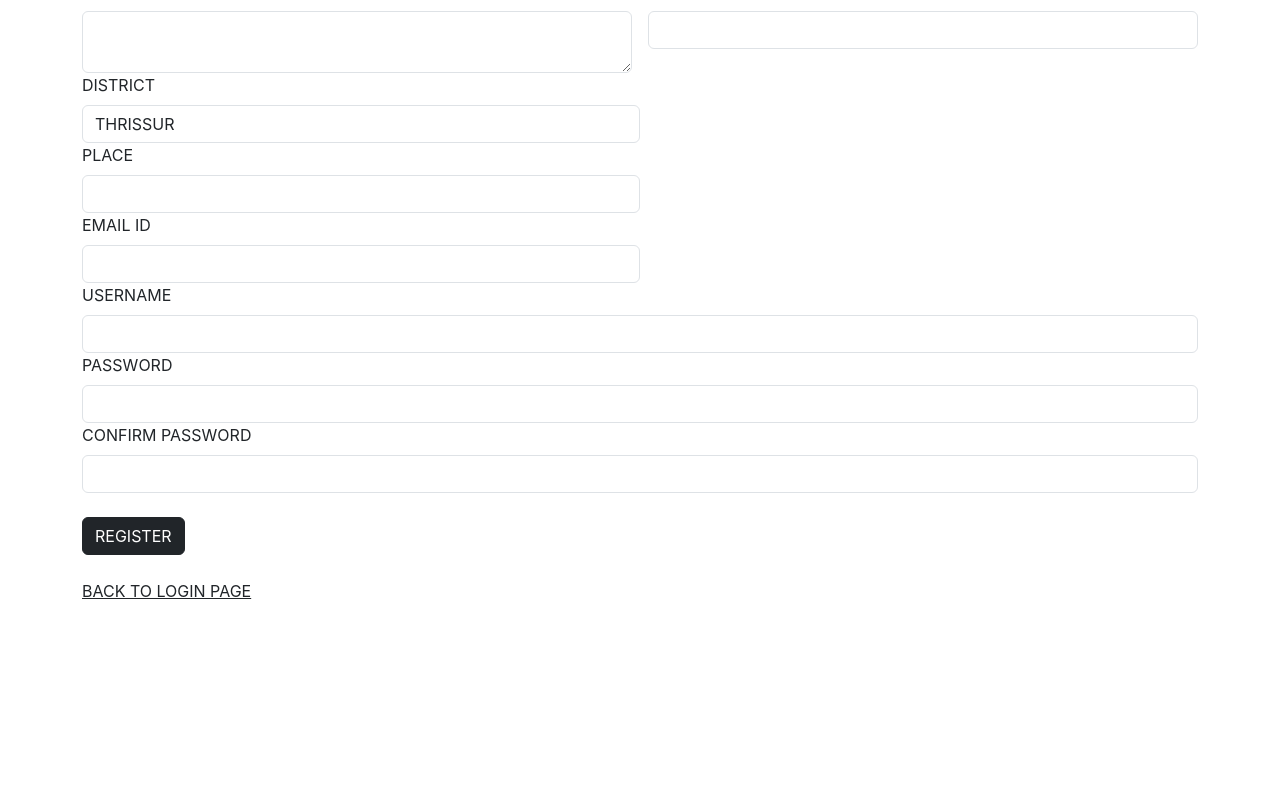
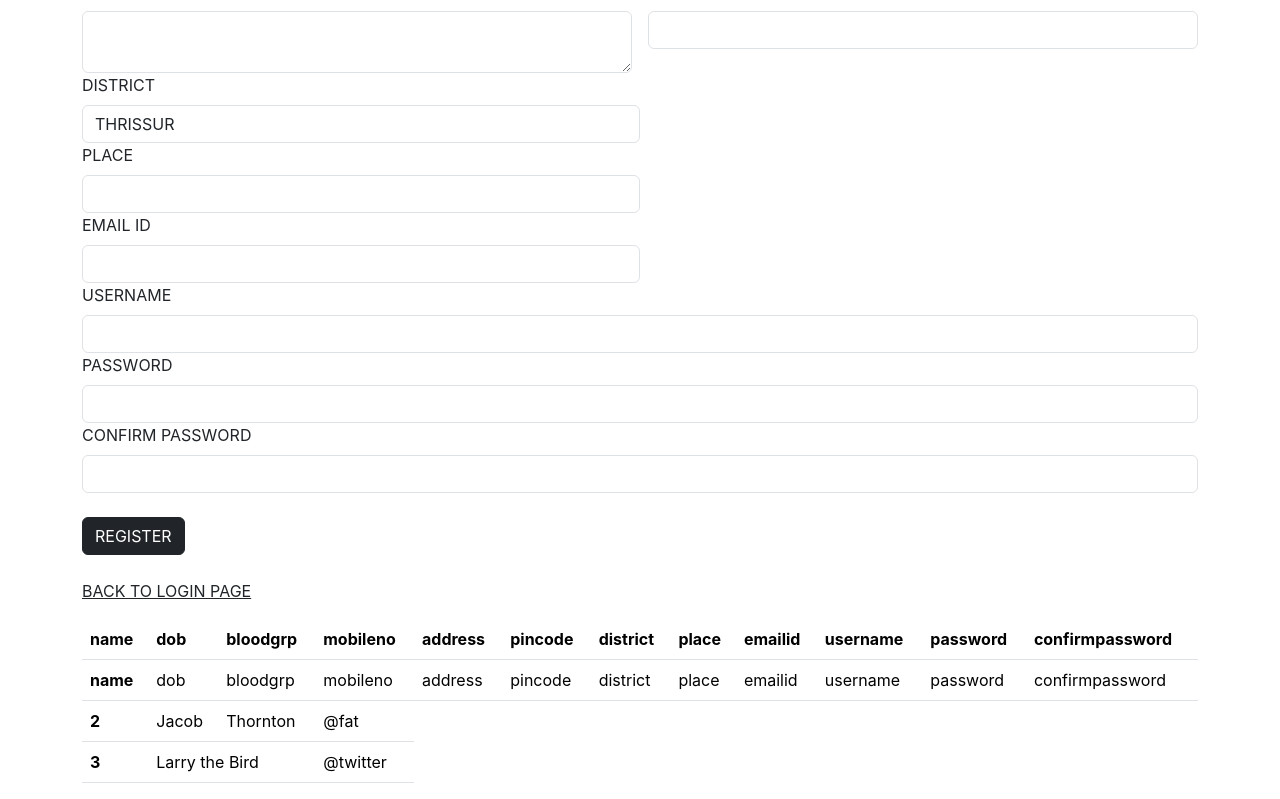
Before and after one commit to AnnaNThomas/user-app-frontend, a React (Create React App) app: page / in a window 1280 px wide. Shown: the part 1016-1815 px from the top of the page. Before the commit the page ends 1635 px from the top, so only its background shows below. Built offline with nearby package versions, Linux system fonts and the light colour scheme.

Commit message:
frontend userapp view

```diff
--- a/src/App.js
+++ b/src/App.js
@@ -2,12 +2,14 @@ import logo from './logo.svg';
 import './App.css';
 import Addlogin from './components/Addlogin';
 import Signup from './components/Signup';
+import Viewall from './components/Viewall';
 
 function App() {
   return (
     <div>
       <Addlogin/>
       <Signup/>
+      <Viewall/>
     </div>
   );
 }
--- a/src/components/Viewall.jsx
+++ b/src/components/Viewall.jsx
@@ -12,24 +12,33 @@ const Viewall = () => {
 
       <th scope="col">name</th>
       <th scope="col">dob</th>
-      <th scope="col">Handle</th>
-      <th scope="col">Handle</th>
-      <th scope="col">Handle</th>
-      <th scope="col">Handle</th>
-      <th scope="col">Handle</th>
-      <th scope="col">Handle</th>
-      <th scope="col">Handle</th>
-      <th scope="col">Handle</th>
-      <th scope="col">Handle</th>
-      <th scope="col">Handle</th>
+      <th scope="col">bloodgrp</th>
+      <th scope="col">mobileno</th>
+      <th scope="col">address</th>
+      <th scope="col">pincode</th>
+      <th scope="col">district</th>
+      <th scope="col">place</th>
+      <th scope="col">emailid</th>
+      <th scope="col">username</th>
+      <th scope="col">password</th>
+      <th scope="col">confirmpassword</th>
     </tr>
   </thead>
   <tbody>
     <tr>
 
-      <td>Mark</td>
-      <td>Otto</td>
-      <td>@mdo</td>
+    <th scope="col">name</th>
+      <td scope="col">dob</td>
+      <td scope="col">bloodgrp</td>
+      <td scope="col">mobileno</td>
+      <td scope="col">address</td>
+      <td scope="col">pincode</td>
+      <td scope="col">district</td>
+      <td scope="col">place</td>
+      <td scope="col">emailid</td>
+      <td scope="col">username</td>
+      <td scope="col">password</td>
+      <td scope="col">confirmpassword</td>
     </tr>
     <tr>
       <th scope="row">2</th>
```
Also changed, not shown: src/components/Nav.jsx (added).
